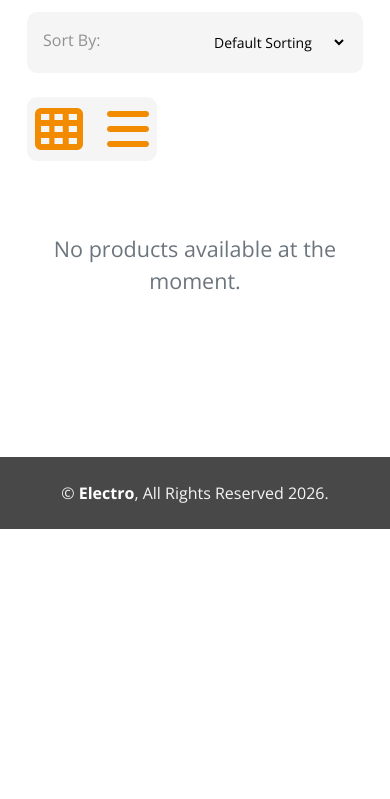
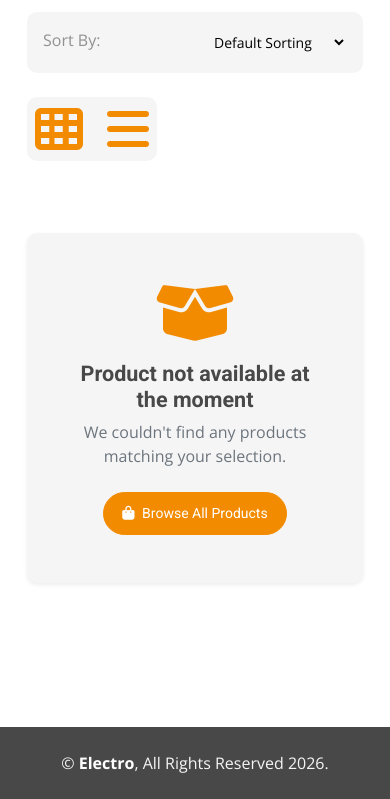
Before and after one commit to zena-bit/mywebapp, a Django app: page /shop/ in a window 390 px wide. Shown: the part 803-1602 px from the top of the page. Before the commit the page ends 1332 px from the top, so only its background shows below. Run offline with Django 5.2, Linux system fonts and the light colour scheme; data that the repository does not hold is empty; some libraries are stand-ins or nearby versions.

Commit message:
Bind category URLs with category ID filter and improve Expo Go mobile header rendering

```diff
--- a/shop/views.py
+++ b/shop/views.py
@@ -11,6 +11,17 @@ def shop(request):
     products = Product.objects.all()
     search_query = ""
     image_search_name = ""
+    selected_category = None
+
+    # Check for category filter parameter
+    category_id = request.GET.get('category')
+    if category_id:
+        try:
+            selected_category = Category.objects.get(pk=category_id)
+            products = products.filter(category=selected_category)
+            search_query = f"Category: {selected_category.name}"
+        except (Category.DoesNotExist, ValueError):
+            pass
 
     # Check for image search upload
     if request.method == 'POST' and 'camera_image' in request.FILES:
@@ -27,7 +38,7 @@ def shop(request):
                 query |= Q(name__icontains=word) | Q(description__icontains=word)
             products = products.filter(query)
         search_query = f"Uploaded Image ({filename})"
-    else:
+    elif not selected_category:
         # Check for text query search
         q = request.GET.get('q', '').strip()
         if q:
@@ -40,6 +51,7 @@ def shop(request):
         'products': products,
         'search_query': search_query,
         'image_search_name': image_search_name,
+        'selected_category': selected_category,
     }
     return render(request, 'shop.html', context)
 
--- a/templates/includes/header.html
+++ b/templates/includes/header.html
@@ -125,10 +125,10 @@
                     <div class="collapse navbar-collapse rounded-bottom" id="allCat">
                         <div class="navbar-nav ms-auto py-0">
                             <ul class="list-unstyled categories-bars">
-                                {% for category in categories %}
+                                 {% for category in categories %}
                                 <li>
                                     <div class="categories-bars-item">
-                                        <a href="{% url 'shop' %}">{{ category.name }}</a>
+                                        <a href="{% url 'shop' %}?category={{ category.id }}">{{ category.name }}</a>
                                         <span>({{ category.products.count }})</span>
                                     </div>
                                 </li>
@@ -190,7 +190,7 @@
                                 <a href="javascript:void(0)" class="nav-link dropdown-toggle" data-bs-toggle="dropdown"><i class="fa fa-tags me-2"></i>Categories</a>
                                 <div class="dropdown-menu m-0 p-2 shadow-sm rounded">
                                     {% for category in categories %}
-                                        <a href="{% url 'shop' %}" class="dropdown-item py-1">{{ category.name }}</a>
+                                        <a href="{% url 'shop' %}?category={{ category.id }}" class="dropdown-item py-1">{{ category.name }}</a>
                                     {% empty %}
                                         <a href="{% url 'shop' %}" class="dropdown-item py-1">All Products</a>
                                     {% endfor %}
--- a/templates/shop.html
+++ b/templates/shop.html
@@ -143,7 +143,20 @@
                                 </div>
                                 {% empty %}
                                 <div class="col-12 text-center py-5">
-                                    <p class="fs-4 text-muted">No products available at the moment.</p>
+                                    <div class="bg-light p-5 rounded shadow-sm d-inline-block" style="max-width: 500px;">
+                                        <i class="fa fa-box-open fa-4x mb-3" style="color: #f28b00;"></i>
+                                        <h4 class="fw-bold text-dark mb-2">Product not available at the moment</h4>
+                                        <p class="text-muted mb-4">
+                                            {% if selected_category %}
+                                                We currently don't have any items under <strong>{{ selected_category.name }}</strong>.
+                                            {% else %}
+                                                We couldn't find any products matching your selection.
+                                            {% endif %}
+                                        </p>
+                                        <a href="{% url 'shop' %}" class="btn btn-primary rounded-pill px-4 py-2 text-white" style="background-color: #f28b00; border-color: #f28b00;">
+                                            <i class="fa fa-shopping-bag me-1"></i> Browse All Products
+                                        </a>
+                                    </div>
                                 </div>
                                 {% endfor %}
                             </div>
```
